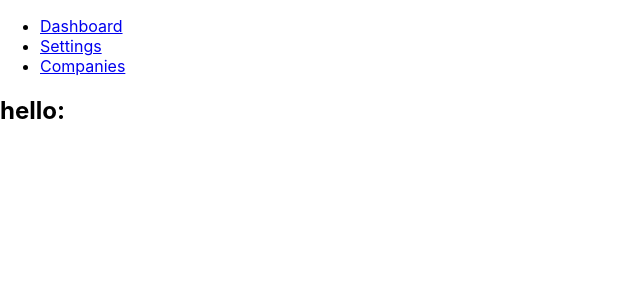
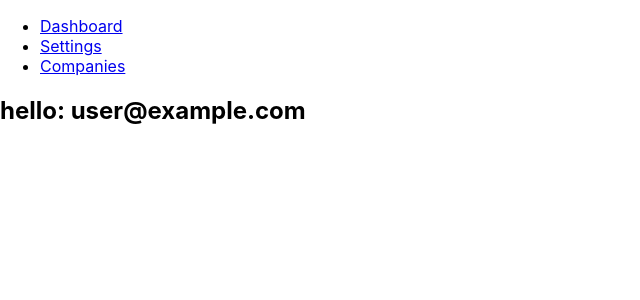
Before and after one commit to natassh/test-playtomic, a React (Create React App) app: page /dashboard in a window 1280 px wide. Shown: the top 300 px of the page, without its empty margins (0-640 px from the left). Built offline with nearby package versions, Linux system fonts and the light colour scheme; no server answers; sample sign-in values are in the browser's storage.

Commit message:
✨ - Added typing strict

```diff
--- a/src/ui/App/Routes/PrivateRoute.tsx
+++ b/src/ui/App/Routes/PrivateRoute.tsx
@@ -1,10 +1,11 @@
 import React from 'react';
 import { Redirect, Route, RouteProps } from 'react-router-dom';
 import { useSelector } from 'react-redux';
+import { RootState } from '../../Store/rootReducers';
 
 const PrivateRoute: React.FC<RouteProps> = ({...rest}) => {
   // Leemos del contexto si esta logueado
-  const {isLogged} = useSelector(state => state.user);
+  const {isLogged} = useSelector( (state: RootState) => state.user);
   console.log('isLogged', isLogged);
 
   return (
--- a/src/ui/App/Routes/Routes.tsx
+++ b/src/ui/App/Routes/Routes.tsx
@@ -7,11 +7,12 @@ import { PrivateRoute } from './PrivateRoute';
 import { useSelector, useDispatch } from 'react-redux';
 import {firebase} from '../../firebase/firebase'
 import {setUserLogged} from '../../Store/modules/user/actions'
+import { RootState } from '../../Store/rootReducers';
 
 
 const Routes: React.FC = () => {
   const history = useHistory();
-  const redirectUser = (isLogged) => {
+  const redirectUser = (isLogged: boolean) => {
     if (isLogged) {
       console.log('redirect');
       history.push('/dashboard');
@@ -24,12 +25,13 @@ const Routes: React.FC = () => {
   };
 
   // engancharnos al contexto, con un useSelector y ver si la propiedad isLogged  cambia
-  const {isLogged} = useSelector(state => state.user);
+  const {isLogged} = useSelector((state: RootState) => state.user);
   console.log('isLogged: ', isLogged)
 
   // Escuchamos si el usuario está logueado
   useEffect(() => {
     redirectUser(isLogged);
+    // eslint-disable-next-line react-hooks/exhaustive-deps
   }, [isLogged]);
 
   // Fase de montaje, para leer de firebase y sabrá cuando se monte si el usuario esta logueado o no
@@ -37,9 +39,10 @@ const Routes: React.FC = () => {
   useEffect(() => {
     firebase.auth().onAuthStateChanged(user => {
       if (user) {
-        dispatch(setUserLogged(user));
+        dispatch(setUserLogged({ email: user.email || '', displayName: user.displayName || ''}));
       }
     });
+  // eslint-disable-next-line react-hooks/exhaustive-deps
   }, []);
 
   return (
--- a/src/ui/Store/modules/user/@types/user.ts
+++ b/src/ui/Store/modules/user/@types/user.ts
@@ -7,5 +7,5 @@ export type User = {
 
 export type UserState = {
     isLogged: boolean,
-    user: User
+    user: User | null
 }
--- a/src/ui/Store/modules/user/actions.ts
+++ b/src/ui/Store/modules/user/actions.ts
@@ -16,7 +16,14 @@ export const setUserLoginFailure = ():UserActions => ({
   type: USER_LOGIN_FAILURE
 });
 
-export const signIn = ({user,password}) => {
+
+type UserLoginsFields = {
+    user: string;
+    password: string;
+}
+
+
+export const signIn = ({user,password}: UserLoginsFields) => {
     console.log('user: ', user)
     console.log('password: ', password)
     return async (dispatch: ThunkDispatch<{}, {}, UserActions>): Promise<void> => {
@@ -27,7 +34,8 @@ export const signIn = ({user,password}) => {
                 password
             );
             console.log('Login en firebase correcto', response);
-            dispatch(setUserLogged({user, password }));
+            const userLogged = { email: response.user?.email || '', displayName: response.user?.displayName || ''};
+            dispatch(setUserLogged(userLogged));
         } catch( error) {
             console.log('login en firebase inCorrecto');
             dispatch(setUserLoginFailure());
--- a/src/ui/pages/Dashboard/Dashboard.tsx
+++ b/src/ui/pages/Dashboard/Dashboard.tsx
@@ -1,14 +1,14 @@
 import React from 'react';
 import { useSelector } from 'react-redux';
-import { Link } from 'react-router-dom';
+import { RootState } from '../../Store/rootReducers';
 
 const Dashboard: React.FC =() => {
   // acceder al estate global como primer párametro y quedarnos con nuestra parte que nos interesa, en este caso user
-  const user = useSelector(state => state.user);
+  const user = useSelector((state: RootState) => state.user);
   console.log('user dashboard: ', user)
   return (
     <section>
-      <header><h1>hello: {user.user.user}</h1></header>
+      <header><h1>hello: {user.user?.email}</h1></header>
     </section>
   );
 };
--- a/src/ui/pages/Login/Login.tsx
+++ b/src/ui/pages/Login/Login.tsx
@@ -9,7 +9,7 @@ const Login: React.FC = () => {
   const [password, setPassword] = useState('');
 
 
-  const handleOnSubmit = async (event) => {
+  const handleOnSubmit = async (event: React.SyntheticEvent) => {
     event.preventDefault();
     console.log({user});
     console.log({password});
@@ -20,11 +20,11 @@ const Login: React.FC = () => {
     }));
   };
 
-  const handleOnUser = (event) => {
+  const handleOnUser = (event: React.ChangeEvent<HTMLInputElement>) => {
     setUser(event.target.value);
   };
 
-  const handleOnPassword = (event) => {
+  const handleOnPassword = (event: React.ChangeEvent<HTMLInputElement>) => {
     setPassword(event.target.value);
   };
   return (
--- a/tsconfig.json
+++ b/tsconfig.json
@@ -10,7 +10,7 @@
     "skipLibCheck": true,
     "esModuleInterop": true,
     "allowSyntheticDefaultImports": true,
-    "strict": false,
+    "strict": true,
     "forceConsistentCasingInFileNames": true,
     "noFallthroughCasesInSwitch": true,
     "module": "esnext",
```
